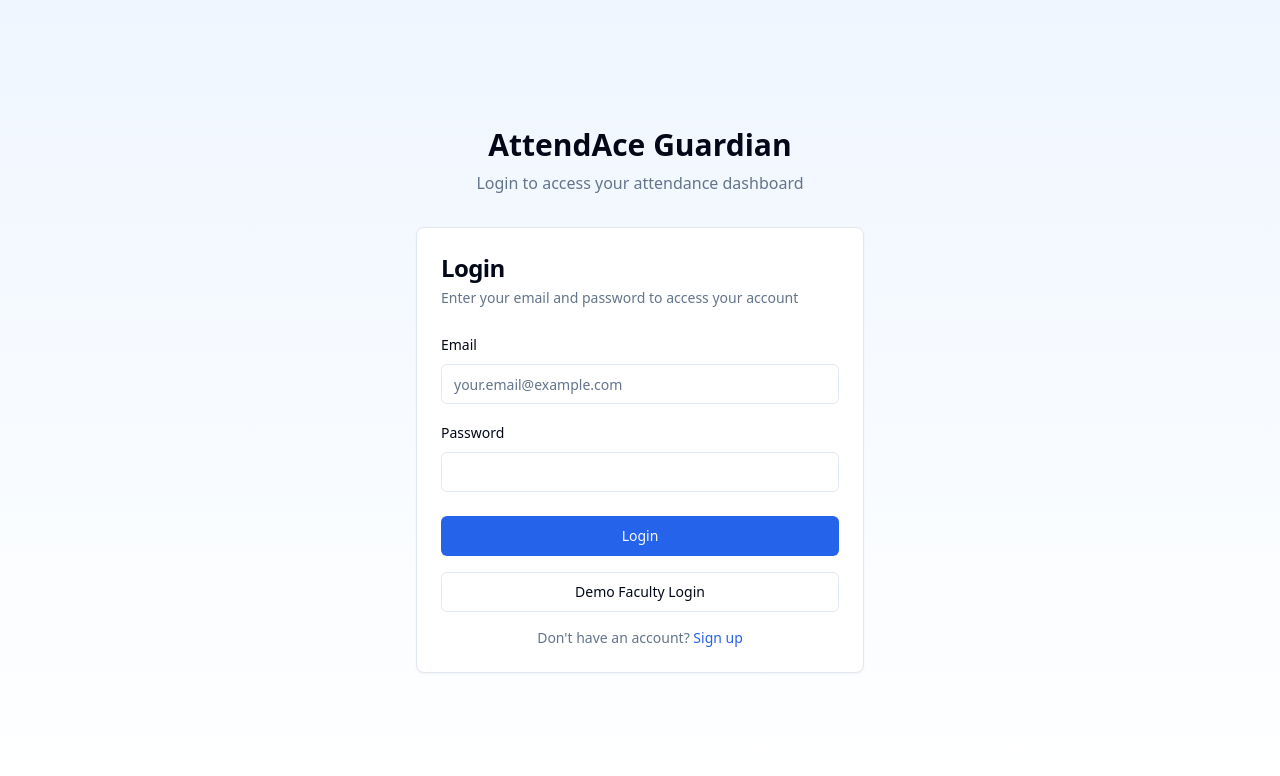
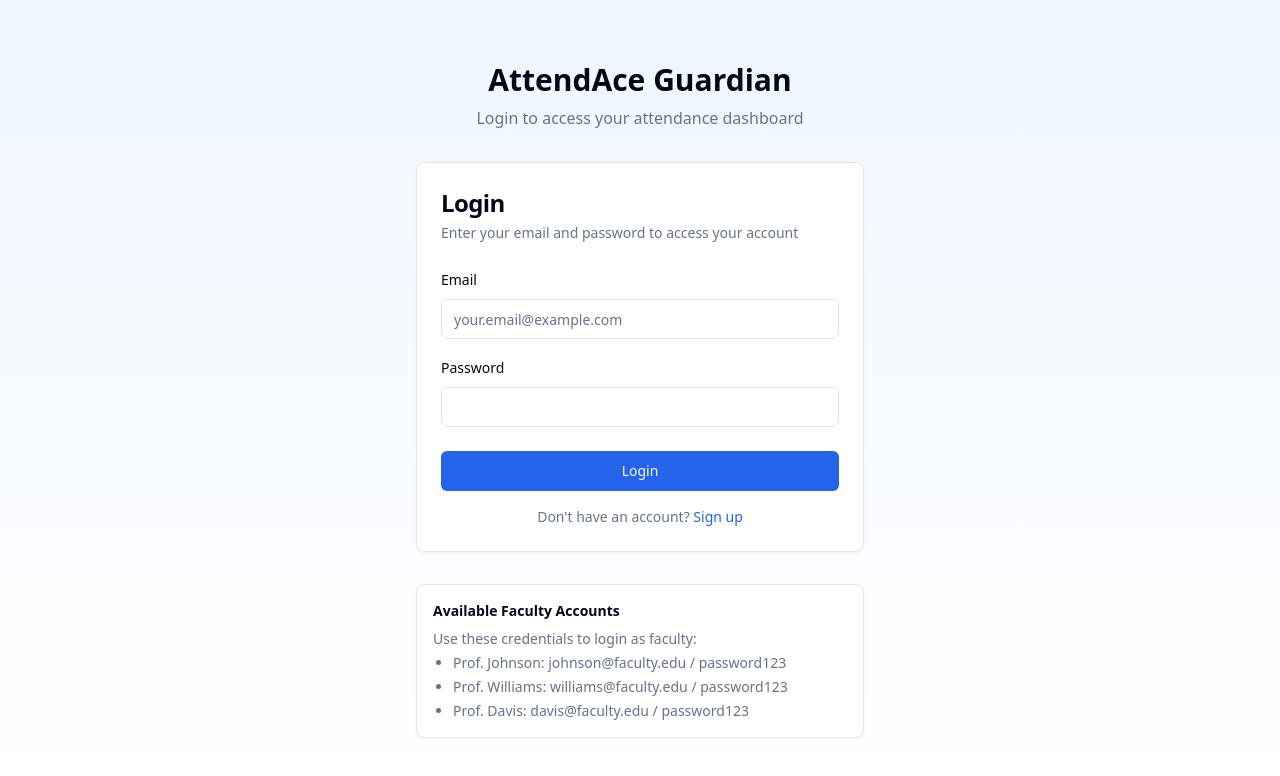
Before and after one commit to Tusharr06/attend-ace-guardian, a React (Vite) app: page /login in a window 1280 px wide. Shown: the top 776 px of the page. Built offline with nearby package versions, Linux system fonts and the light colour scheme.

Commit message:
Remove demo faculty login option
Remove the demo faculty login option and update the signup form to allow faculty accounts.

```diff
--- a/src/App.tsx
+++ b/src/App.tsx
@@ -16,13 +16,70 @@ import ApprovalRequests from "./pages/ApprovalRequests";
 import ManageAttendance from "./pages/ManageAttendance";
 import FacultyDirectory from "./pages/FacultyDirectory";
 import NotFound from "./pages/NotFound";
-import { useState } from "react";
+import { useState, useEffect } from "react";
 
 // Create a new query client instance inside the component to ensure it's created
 // within the React lifecycle
 const App = () => {
   // Create the query client within the component
   const [queryClient] = useState(() => new QueryClient());
+
+  // Setup demo faculty accounts if they don't exist
+  useEffect(() => {
+    // Pre-populate attendance requests for demo
+    const existingRequests = localStorage.getItem("attendanceRequests");
+    if (!existingRequests) {
+      // Create some demo requests
+      const demoRequests = [
+        {
+          id: "1",
+          studentId: "student1",
+          studentName: "John Doe",
+          subjectId: "CS101",
+          subjectName: "Web Development",
+          facultyId: "faculty1",
+          facultyName: "Prof. Johnson",
+          date: new Date(2025, 3, 8).toISOString(),
+          reason: "Medical appointment",
+          proofUrl: "medical_certificate.pdf",
+          status: "pending",
+          createdAt: new Date(2025, 3, 7).toISOString(),
+        },
+        {
+          id: "2",
+          studentId: "student2",
+          studentName: "Sarah Chen",
+          subjectId: "CS102",
+          subjectName: "Database Management",
+          facultyId: "faculty2",
+          facultyName: "Prof. Williams",
+          date: new Date(2025, 3, 10).toISOString(),
+          reason: "Family emergency",
+          proofUrl: "family_emergency.pdf",
+          status: "approved",
+          createdAt: new Date(2025, 3, 9).toISOString(),
+          feedback: "Approved based on documentation provided."
+        },
+        {
+          id: "3",
+          studentId: "student3",
+          studentName: "Michael Rodriguez",
+          subjectId: "CS103",
+          subjectName: "Data Structures",
+          facultyId: "faculty3",
+          facultyName: "Prof. Davis",
+          date: new Date(2025, 3, 12).toISOString(),
+          reason: "Technical issues during online class",
+          proofUrl: "error_screenshot.jpg",
+          status: "rejected",
+          createdAt: new Date(2025, 3, 11).toISOString(),
+          feedback: "Not a valid reason for absence according to department policy."
+        }
+      ];
+
+      localStorage.setItem("attendanceRequests", JSON.stringify(demoRequests));
+    }
+  }, []);
 
   return (
     <QueryClientProvider client={queryClient}>
--- a/src/components/auth/LoginForm.tsx
+++ b/src/components/auth/LoginForm.tsx
@@ -71,19 +71,6 @@ const LoginForm = () => {
     }
   };
 
-  const handleDemoFacultyLogin = () => {
-    // Set demo faculty credentials in localStorage
-    localStorage.setItem("userRole", "faculty");
-    localStorage.setItem("userEmail", "demo.faculty@example.com");
-
-    toast({
-      title: "Demo Faculty Login",
-      description: "You are now logged in as a demo faculty member",
-    });
-
-    navigate("/faculty-dashboard");
-  };
-
   return (
     <Card className="w-full max-w-md mx-auto">
       <CardHeader className="space-y-1">
@@ -120,14 +107,6 @@ const LoginForm = () => {
           <Button type="submit" className="w-full" disabled={isLoading}>
             {isLoading ? "Logging in..." : "Login"}
           </Button>
-          <Button
-            type="button"
-            variant="outline"
-            className="w-full"
-            onClick={handleDemoFacultyLogin}
-          >
-            Demo Faculty Login
-          </Button>
           <div className="text-sm text-center text-muted-foreground">
             Don't have an account?{" "}
             <Button
--- a/src/components/student/FacultyList.tsx
+++ b/src/components/student/FacultyList.tsx
@@ -1,123 +1,27 @@
 
-import { useState, useEffect } from "react";
-import { Card, CardContent, CardHeader, CardTitle } from "@/components/ui/card";
-import { Avatar } from "@/components/ui/avatar";
-import { GraduationCap, Mail } from "lucide-react";
-import { supabase } from "@/integrations/supabase/client";
-
-// Faculty data type definition
-export interface Faculty {
-  id: string;
-  name: string;
-  email: string;
-  department: string;
-  subjects: string[];
-}
-
-// Real faculty data that will be used across the application
-export const facultyData: Faculty[] = [
+// Faculty data for the application
+export const facultyData = [
   {
-    id: "f001",
-    name: "Dr. Robert Smith",
-    email: "robert.smith@university.edu",
+    id: "faculty1",
+    name: "Prof. Johnson",
+    email: "johnson@faculty.edu",
     department: "Computer Science",
-    subjects: ["Web Development", "Database Management"]
+    subjects: ["Web Development", "Mobile App Development", "Cloud Computing"]
   },
   {
-    id: "f002",
-    name: "Prof. Jennifer Lee",
-    email: "jennifer.lee@university.edu",
-    department: "Computer Science",
-    subjects: ["Data Structures", "Computer Networks"]
+    id: "faculty2",
+    name: "Prof. Williams",
+    email: "williams@faculty.edu",
+    department: "Information Technology",
+    subjects: ["Database Management", "Big Data Analytics", "Network Security"]
   },
   {
-    id: "f003",
-    name: "Dr. Michael Johnson",
-    email: "michael.johnson@university.edu",
-    department: "Mathematics",
-    subjects: ["Discrete Mathematics", "Algorithms"]
-  },
-  {
-    id: "f004",
-    name: "Prof. Elizabeth Taylor",
-    email: "elizabeth.taylor@university.edu",
-    department: "Computer Science",
-    subjects: ["Operating Systems", "Computer Architecture"]
+    id: "faculty3",
+    name: "Prof. Davis",
+    email: "davis@faculty.edu",
+    department: "Electrical Engineering",
+    subjects: ["Data Structures", "Computer Architecture", "Operating Systems"]
   }
 ];
 
-const FacultyList = () => {
-  const [faculties, setFaculties] = useState(facultyData);
-  const [loading, setLoading] = useState(false);
-
-  // In a real implementation, this would fetch data from Supabase
-  useEffect(() => {
-    const fetchFaculties = async () => {
-      try {
-        setLoading(true);
-        // Placeholder for API call
-        await new Promise(resolve => setTimeout(resolve, 500));
-
-        // Initialize faculty accounts in Supabase if using demo mode
-        const userEmail = localStorage.getItem("userEmail");
-        const isDemoMode = userEmail === "demo.faculty@example.com";
-
-        if (isDemoMode) {
-          // Create faculty accounts in localStorage for demo
-          localStorage.setItem("facultyAccounts", JSON.stringify(facultyData));
-        }
-
-        setFaculties(facultyData);
-      } catch (error) {
-        console.error("Error fetching faculty data:", error);
-      } finally {
-        setLoading(false);
-      }
-    };
-
-    fetchFaculties();
-  }, []);
-
-  if (loading) {
-    return <div className="flex justify-center py-8">Loading faculty data...</div>;
-  }
-
-  return (
-    <Card>
-      <CardHeader>
-        <CardTitle>Faculty Members</CardTitle>
-      </CardHeader>
-      <CardContent>
-        <div className="space-y-4">
-          {faculties.map((faculty) => (
-            <div key={faculty.id} className="flex items-start gap-4 p-4 border rounded-md">
-              <Avatar className="h-12 w-12 bg-primary/10 text-primary">
-                <GraduationCap className="h-6 w-6" />
-              </Avatar>
-              <div className="space-y-1">
-                <h3 className="text-lg font-medium leading-none">{faculty.name}</h3>
-                <p className="text-sm text-muted-foreground">{faculty.department}</p>
-                <div className="flex items-center text-sm text-muted-foreground">
-                  <Mail className="mr-1 h-4 w-4" />
-                  {faculty.email}
-                </div>
-                <div className="flex flex-wrap gap-1 mt-2">
-                  {faculty.subjects.map((subject, idx) => (
-                    <span
-                      key={idx}
-                      className="px-2 py-1 text-xs rounded-full bg-primary/10 text-primary"
-                    >
-                      {subject}
-                    </span>
-                  ))}
-                </div>
-              </div>
-            </div>
-          ))}
-        </div>
-      </CardContent>
-    </Card>
-  );
-};
-
-export default FacultyList;
+export default facultyData;
--- a/src/components/student/absence-request/FacultyDisplay.tsx
+++ b/src/components/student/absence-request/FacultyDisplay.tsx
@@ -9,8 +9,11 @@ const FacultyDisplay = ({ facultyName }: FacultyDisplayProps) => {
   return (
     <div className="space-y-2">
       <Label htmlFor="faculty">Faculty</Label>
-      <div className="p-3 border rounded-md bg-muted/40">
-        {facultyName}
+      <div className="p-3 border rounded-md bg-muted/40 flex items-center">
+        <div className="w-8 h-8 rounded-full bg-primary/10 flex items-center justify-center text-primary font-medium mr-3">
+          {facultyName.charAt(0)}
+        </div>
+        <span>{facultyName}</span>
       </div>
     </div>
   );
--- a/src/pages/ApprovalRequests.tsx
+++ b/src/pages/ApprovalRequests.tsx
@@ -8,16 +8,12 @@ const ApprovalRequests = () => {
   const [loading, setLoading] = useState(true);
 
   useEffect(() => {
-    // Check if user is logged in as faculty or using demo faculty
+    // Check if user is logged in as faculty
     const userRole = localStorage.getItem("userRole");
-    const userEmail = localStorage.getItem("userEmail");
 
-    // Allow both real faculty users and demo faculty
-    const isDemoFaculty = userEmail === "demo.faculty@example.com";
-
-    if (!userRole && !isDemoFaculty) {
+    if (!userRole) {
       navigate("/login");
-    } else if (userRole !== "faculty" && !isDemoFaculty) {
+    } else if (userRole !== "faculty") {
       navigate("/student-dashboard");
     }
     setLoading(false);
--- a/src/pages/Login.tsx
+++ b/src/pages/Login.tsx
@@ -1,5 +1,6 @@
 
 import LoginForm from "@/components/auth/LoginForm";
+import { Card, CardContent } from "@/components/ui/card";
 
 const Login = () => {
   return (
@@ -14,6 +15,18 @@ const Login = () => {
           </p>
         </div>
         <LoginForm />
+
+        <Card className="mt-8">
+          <CardContent className="p-4 text-sm">
+            <h3 className="font-semibold mb-2">Available Faculty Accounts</h3>
+            <p className="text-muted-foreground mb-1">Use these credentials to login as faculty:</p>
+            <ul className="list-disc pl-5 space-y-1 text-muted-foreground">
+              <li>Prof. Johnson: <span className="font-medium">johnson@faculty.edu / password123</span></li>
+              <li>Prof. Williams: <span className="font-medium">williams@faculty.edu / password123</span></li>
+              <li>Prof. Davis: <span className="font-medium">davis@faculty.edu / password123</span></li>
+            </ul>
+          </CardContent>
+        </Card>
       </div>
     </div>
   );
```
